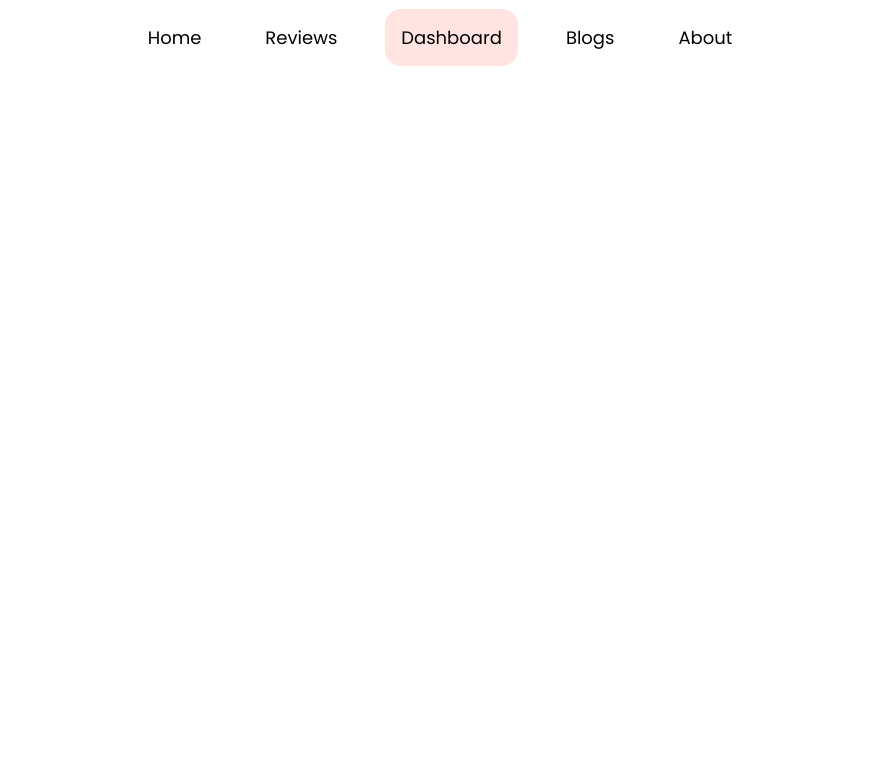
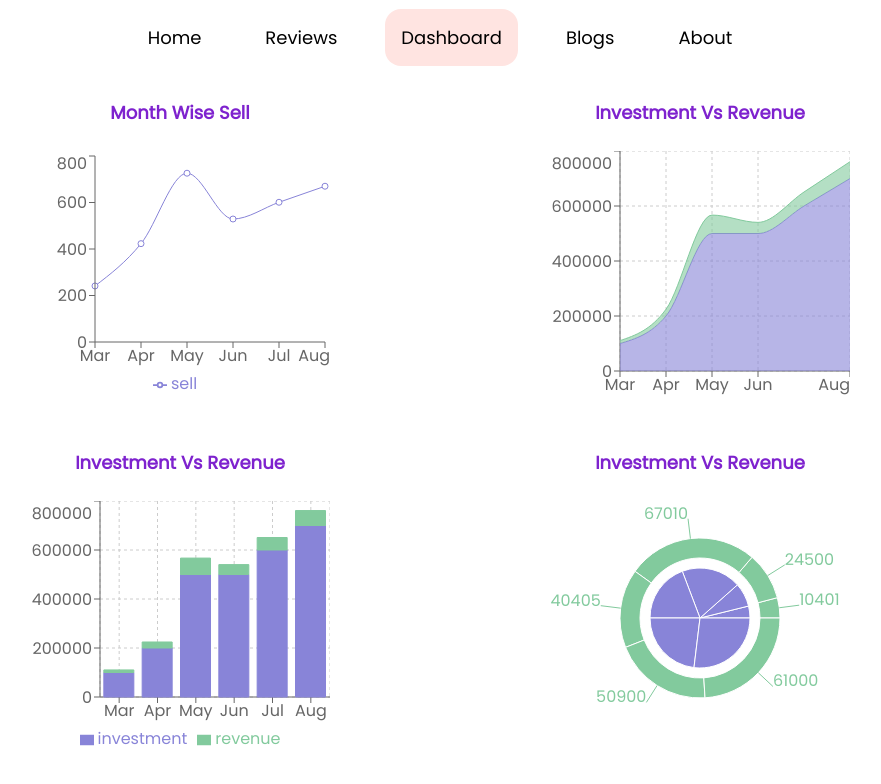
Before and after one commit to Fatema-Nawrin/Orient-Watch, a React (Create React App) app: page /dashboard in a window 1280 px wide. Shown: the top 784 px of the page, without its empty margins (200-1081 px from the left). Built offline with nearby package versions, Linux system fonts and the light colour scheme.

Commit message:
dashboard added

```diff
--- a/package.json
+++ b/package.json
@@ -10,6 +10,7 @@
     "react-dom": "^18.0.0",
     "react-router-dom": "^6.3.0",
     "react-scripts": "5.0.0",
+    "recharts": "^2.1.9",
     "web-vitals": "^2.1.4"
   },
   "scripts": {
@@ -35,5 +36,10 @@
       "last 1 firefox version",
       "last 1 safari version"
     ]
+  },
+  "devDependencies": {
+    "autoprefixer": "^10.4.4",
+    "postcss": "^8.4.12",
+    "tailwindcss": "^3.0.23"
   }
 }
--- /dev/null
+++ b/postcss.config.js
@@ -0,0 +1,6 @@
+module.exports = {
+  plugins: {
+    tailwindcss: {},
+    autoprefixer: {},
+  },
+}
--- /dev/null
+++ b/public/data.json
@@ -0,0 +1,38 @@
+[
+    {
+        "month": "Mar",
+        "investment": 100000,
+        "sell": 241,
+        "revenue": 10401
+    },
+    {
+        "month": "Apr",
+        "investment": 200000,
+        "sell": 423,
+        "revenue": 24500
+    },
+    {
+        "month": "May",
+        "investment": 500000,
+        "sell": 726,
+        "revenue": 67010
+    },
+    {
+        "month": "Jun",
+        "investment": 500000,
+        "sell": 529,
+        "revenue": 40405
+    },
+    {
+        "month": "Jul",
+        "investment": 600000,
+        "sell": 601,
+        "revenue": 50900
+    },
+    {
+        "month": "Aug",
+        "investment": 700000,
+        "sell": 670,
+        "revenue": 61000
+    }
+]
--- a/src/App.css
+++ b/src/App.css
@@ -1,4 +1,9 @@
 @import url('https://fonts.googleapis.com/css2?family=Poppins:wght@300;400&family=Roboto:wght@300;400;500;700&display=swap');
+
+body {
+  font-family: 'Poppins', sans-serif;
+  margin: 0 10%;
+}
 
 .App {
   text-align: center;
--- a/src/App.js
+++ b/src/App.js
@@ -1,5 +1,6 @@
 import { Route, Routes } from 'react-router-dom';
 import './App.css';
+import Dashboard from './components/Dashboard/Dashboard';
 import Header from './components/Header/Header';
 import Home from './components/Home/Home';
 import Reviews from './components/Reviews/Reviews';
@@ -11,7 +12,8 @@ function App() {
       <Routes>
         <Route path='/' element={<Home></Home>}></Route>
         <Route path='/home' element={<Home></Home>}></Route>
-        <Route path='reviews' element={<Reviews></Reviews>}></Route>
+        <Route path='/reviews' element={<Reviews></Reviews>}></Route>
+        <Route path='/dashboard' element={<Dashboard></Dashboard>}></Route>
       </Routes>
 
     </div>
--- /dev/null
+++ b/src/components/Dashboard/Dashboard.js
@@ -0,0 +1,64 @@
+import React, { useEffect, useState } from 'react';
+import { Area, AreaChart, Bar, BarChart, CartesianGrid, Legend, Line, LineChart, Pie, PieChart, Tooltip, XAxis, YAxis } from 'recharts';
+
+const Dashboard = () => {
+    const [data, setData] = useState([]);
+    useEffect(() => {
+        fetch('data.json')
+            .then(res => res.json())
+            .then(data => setData(data))
+    }, [])
+    return (
+        <div>
+            <div className='grid grid-cols-1 lg:grid-cols-2 gap-4 mt-12 justify-items-center'>
+                <div>
+                    <h3 className='font-bold text-lg text-purple-700 mb-6'>Month Wise Sell</h3>
+                    <LineChart width={300} height={250} data={data}>
+                        <Line type="monotone" dataKey="sell" stroke="#8884d8" />
+                        <XAxis dataKey="month" />
+                        <YAxis />
+                        <Tooltip />
+                        <Legend />
+                    </LineChart>
+                </div>
+
+                <div>
+                    <h3 className='font-bold text-lg text-purple-700 mb-6'>Investment Vs Revenue</h3>
+                    <AreaChart width={300} height={250} data={data} margin={{ left: 10, }}>
+                        <CartesianGrid strokeDasharray="3 3" />
+                        <XAxis dataKey="month" />
+                        <YAxis />
+                        <Tooltip />
+                        <Area type="monotone" stackId="1" dataKey="investment" stroke="#8884d8" fill="#8884d8" />
+                        <Area type="monotone" stackId="1" dataKey="revenue" stroke="#82ca9d" fill="#82ca9d" />
+                    </AreaChart>
+                </div>
+
+                <div>
+                    <h3 className='font-bold text-lg lg:mt-8 text-purple-700 mb-6'>Investment Vs Revenue</h3>
+                    <BarChart width={300} height={250} data={data} margin={{ left: 10, }} >
+                        <CartesianGrid strokeDasharray="3 3" />
+                        <XAxis dataKey="month" />
+                        <YAxis />
+                        <Tooltip />
+                        <Legend />
+                        <Bar stackId="a" dataKey="investment" stroke="#8884d8" fill="#8884d8" />
+                        <Bar stackId="a" dataKey="revenue" stroke="#82ca9d" fill="#82ca9d" />
+                    </BarChart>
+                </div>
+
+                <div>
+                    <h3 className='font-bold text-lg md:mt-8 text-purple-700 '>Investment Vs Revenue</h3>
+                    <PieChart width={350} height={350}  >
+                        <Pie data={data} dataKey="investment" cx="50%" cy="40%" outerRadius={50} fill="#8884d8" />
+                        <Pie data={data} dataKey="revenue" cx="50%" cy="40%" innerRadius={60} outerRadius={80} fill="#82ca9d" label />
+                        <Tooltip />
+                    </PieChart>
+                </div>
+
+            </div>
+        </div>
+    );
+};
+
+export default Dashboard;
--- a/src/index.css
+++ b/src/index.css
@@ -1,3 +1,7 @@
+@tailwind base;
+@tailwind components;
+@tailwind utilities;
+
 body {
   margin: 0;
   font-family: -apple-system, BlinkMacSystemFont, 'Segoe UI', 'Roboto', 'Oxygen',
--- /dev/null
+++ b/tailwind.config.js
@@ -0,0 +1,9 @@
+module.exports = {
+  content: [
+    "./src/**/*.{js,jsx,ts,tsx}",
+  ],
+  theme: {
+    extend: {},
+  },
+  plugins: [],
+}
```
Also changed, not shown: src/components/Dashboard/Dashboard.css (added), 1 other file (tests, documents, lock files or other folders).
